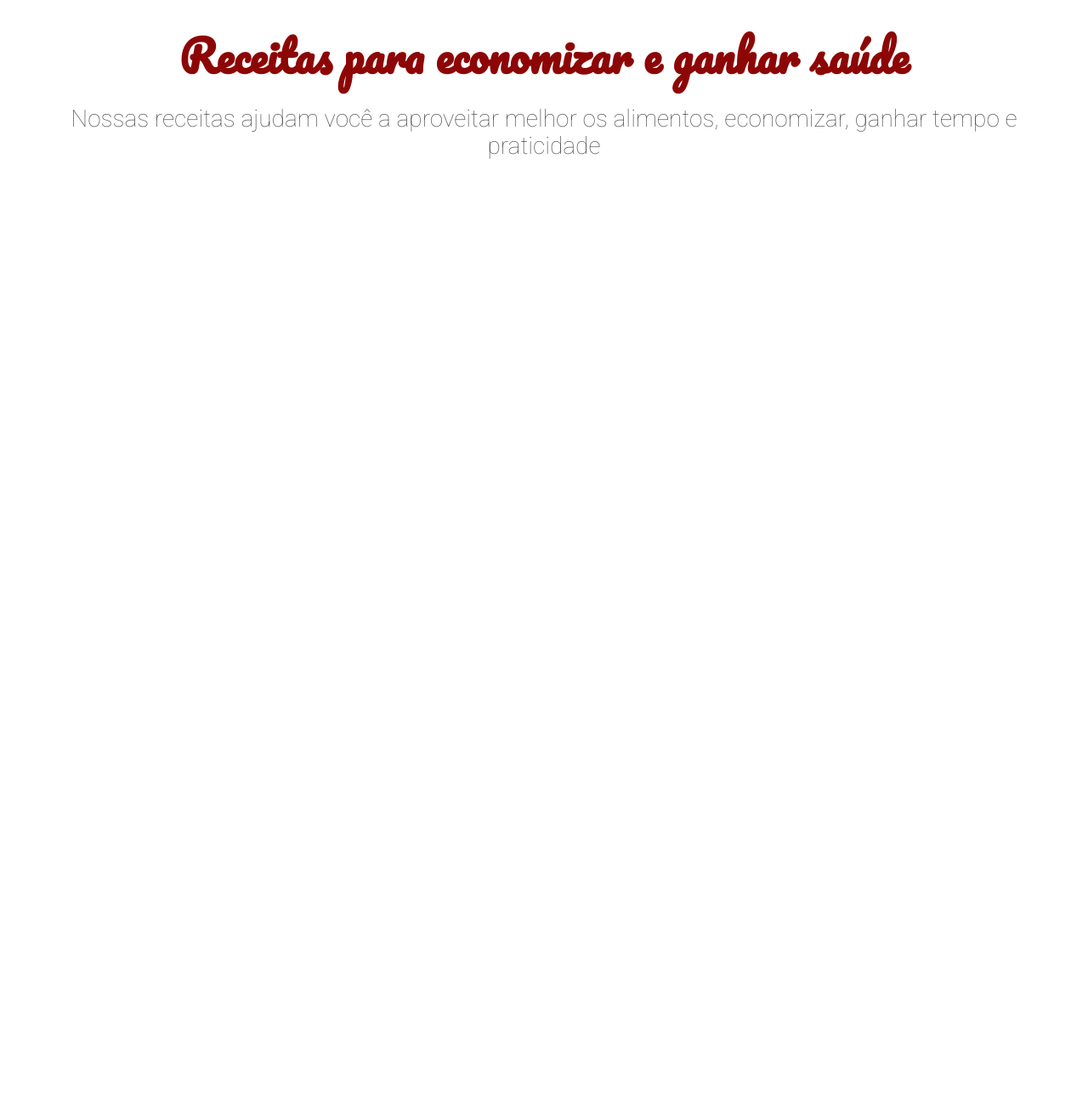
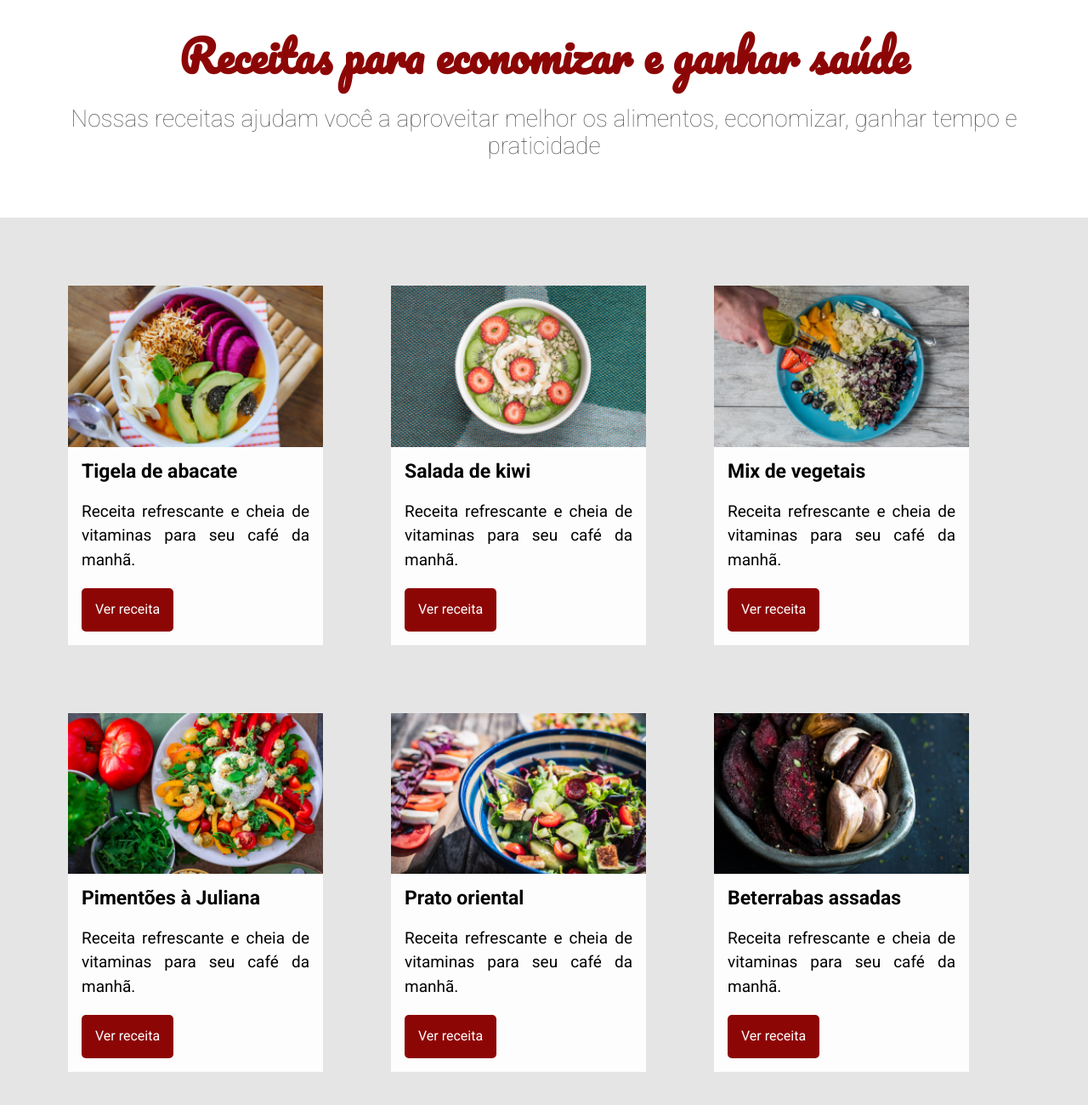
Before and after one commit to Lucas-RM/fruta-e-fruto, a plain HTML site: page index.html in a window 1280 px wide. Shown: the part 807-2107 px from the top of the page at 85% size. Before the commit the page ends 1063 px from the top, so only its background shows below. Drawn offline with Linux system fonts and the light colour scheme.

Commit message:
Estilização das Receitas

```diff
--- /dev/null
+++ b/assets/css/receita/receita-botao.css
@@ -0,0 +1,13 @@
+.receita__botao {
+    background: #8d0606;
+    border: none;
+    border-radius: 5px;
+    color: #fdfdfd;
+    padding: 1rem;
+    transition: all .1s ease-in-out;
+}
+
+.receita__botao:hover {
+    background: #620404;
+    cursor: pointer;
+}
--- /dev/null
+++ b/assets/css/receita/receita-conteudo.css
@@ -0,0 +1,3 @@
+.receita__conteudo {
+    padding: 1rem;
+}
--- /dev/null
+++ b/assets/css/receita/receita-descricao.css
@@ -0,0 +1,5 @@
+.receita__descricao {
+    font-size: 1.1875rem;
+    line-height: 1.5;
+    text-align: justify;
+}
--- /dev/null
+++ b/assets/css/receita/receita-imagem.css
@@ -0,0 +1,3 @@
+.receita-imagem {
+    height: 200px;
+}
--- /dev/null
+++ b/assets/css/receita/receita-titulo.css
@@ -0,0 +1,3 @@
+.receita__titulo {
+    font-size: 1.4375rem;
+}
--- /dev/null
+++ b/assets/css/receita/receita.css
@@ -0,0 +1,8 @@
+.receita {
+    background: #fdfdfd;
+    display: flex;
+    flex-direction: column;
+    margin-bottom: 5rem;
+    margin-right: 5rem;
+    width: 25%;
+}
--- /dev/null
+++ b/assets/css/receitas.css
@@ -0,0 +1,6 @@
+.receitas {
+    background: #e5e5e5;
+    display: flex;
+    flex-wrap: wrap;
+    padding: 5rem 0 0 5rem;
+}
--- a/index.html
+++ b/index.html
@@ -18,6 +18,13 @@
         <link href="./assets/css/sobre/sobre.css" rel="stylesheet" />
         <link href="./assets/css/sobre/sobre-descricao.css" rel="stylesheet" />
         <link href="./assets/css/sobre/sobre-titulo.css" rel="stylesheet" />
+        <link href="./assets/css/receita/receita.css" rel="stylesheet" />
+        <link href="./assets/css/receita/receita-botao.css" rel="stylesheet" />
+        <link href="./assets/css/receita/receita-conteudo.css" rel="stylesheet" />
+        <link href="./assets/css/receita/receita-descricao.css" rel="stylesheet" />
+        <link href="./assets/css/receita/receita-imagem.css" rel="stylesheet" />
+        <link href="./assets/css/receita/receita-titulo.css" rel="stylesheet" />
+        <link href="./assets/css/receitas.css" rel="stylesheet" />
     </head>
     <body>
         <header class="cabecalho">
@@ -39,5 +46,55 @@
             <h2 class="sobre__titulo">Receitas para economizar e ganhar saúde</h2>
             <p class="sobre__descricao">Nossas receitas ajudam você a aproveitar melhor os alimentos, economizar, ganhar tempo e praticidade</p>
         </section>
+        <section class="receitas">
+            <div class="receita">
+                <img alt="Tigela de abacate" class="receita__imagem" src="./assets/img/receitas/tigela-de-abacate.jpg" />
+                <div class="receita__conteudo">
+                    <h4 class="receita__titulo">Tigela de abacate</h4>
+                    <p class="receita__descricao">Receita refrescante e cheia de vitaminas para seu café da manhã.</p>
+                    <button class="receita__botao">Ver receita</button>
+                </div>
+            </div>
+            <div class="receita">
+                <img alt="Salada de kiwi" class="receita__imagem" src="./assets/img/receitas/salada-de-kiwi.jpg" />
+                <div class="receita__conteudo">
+                    <h4 class="receita__titulo">Salada de kiwi</h4>
+                    <p class="receita__descricao">Receita refrescante e cheia de vitaminas para seu café da manhã.</p>
+                    <button class="receita__botao">Ver receita</button>
+                </div>
+            </div>
+            <div class="receita">
+                <img alt="Mix de vegetais" class="receita__imagem" src="./assets/img/receitas/mix-de-vegetais.jpg" />
+                <div class="receita__conteudo">
+                    <h4 class="receita__titulo">Mix de vegetais</h4>
+                    <p class="receita__descricao">Receita refrescante e cheia de vitaminas para seu café da manhã.</p>
+                    <button class="receita__botao">Ver receita</button>
+                </div>
+            </div>
+            <div class="receita">
+                <img alt="Pimentões à Juliana" class="receita__imagem" src="./assets/img/receitas/pimentoes-a-juliana.jpg" />
+                <div class="receita__conteudo">
+                    <h4 class="receita__titulo">Pimentões à Juliana</h4>
+                    <p class="receita__descricao">Receita refrescante e cheia de vitaminas para seu café da manhã.</p>
+                    <button class="receita__botao">Ver receita</button>
+                </div>
+            </div>
+            <div class="receita">
+                <img alt="Prato oriental" class="receita__imagem" src="./assets/img/receitas/prato-oriental.jpg" />
+                <div class="receita__conteudo">
+                    <h4 class="receita__titulo">Prato oriental</h4>
+                    <p class="receita__descricao">Receita refrescante e cheia de vitaminas para seu café da manhã.</p>
+                    <button class="receita__botao">Ver receita</button>
+                </div>
+            </div>
+            <div class="receita">
+                <img alt="Beterrabas assadas" class="receita__imagem" src="./assets/img/receitas/beterrabas-assadas.jpg" />
+                <div class="receita__conteudo">
+                    <h4 class="receita__titulo">Beterrabas assadas</h4>
+                    <p class="receita__descricao">Receita refrescante e cheia de vitaminas para seu café da manhã.</p>
+                    <button class="receita__botao">Ver receita</button>
+                </div>
+            </div>
+        </section>
     </body>
 </html>
```
